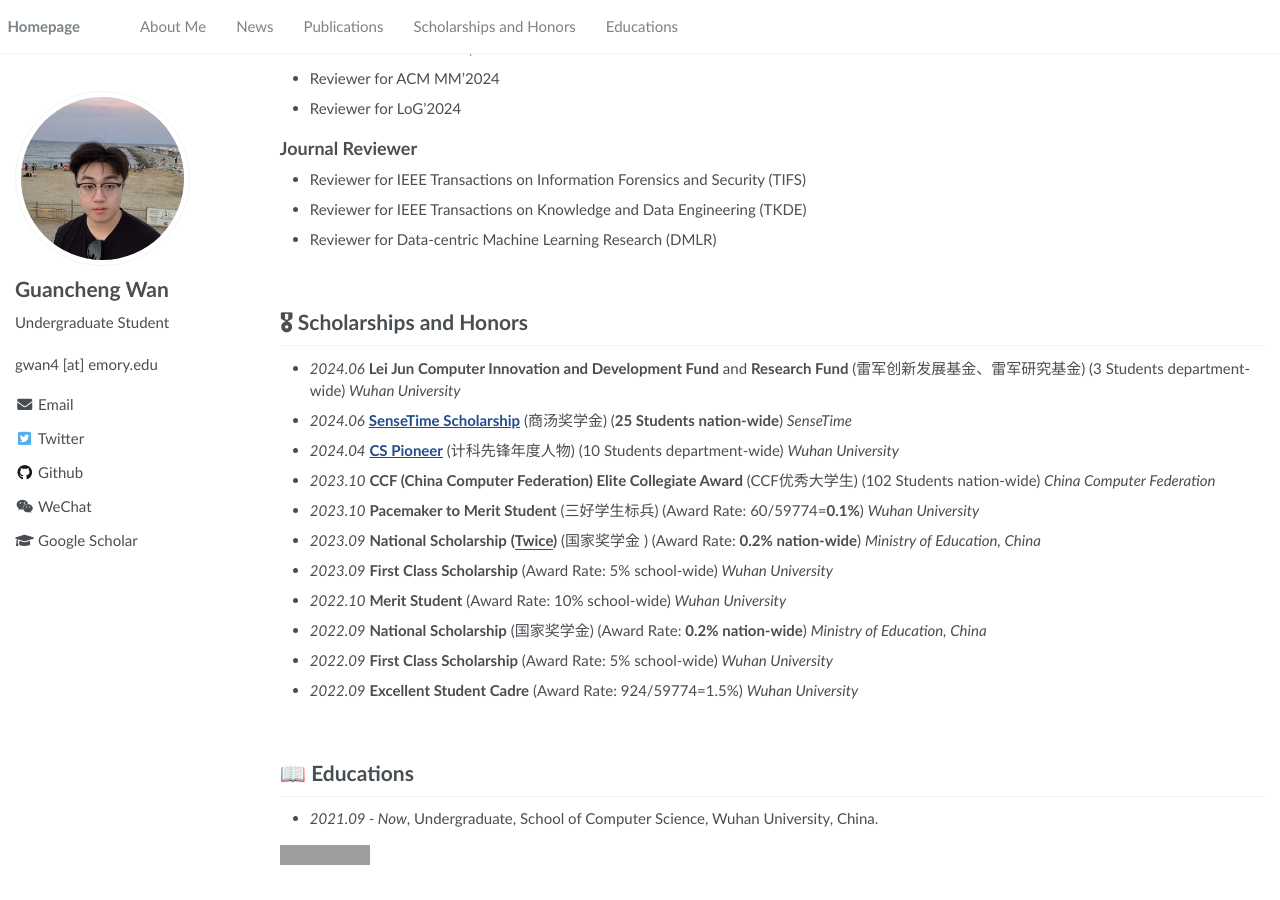
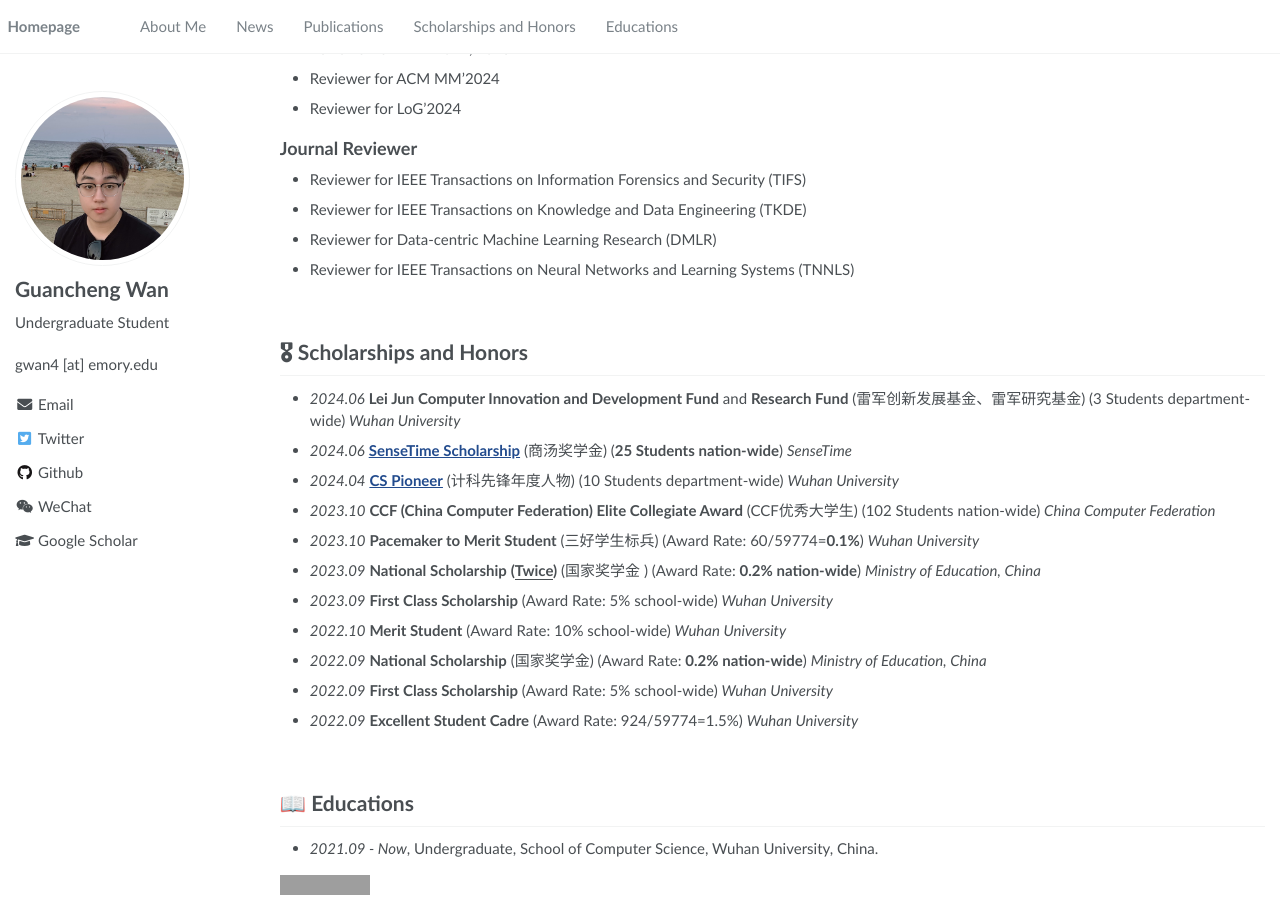
Before and after one commit to SuHui03/guanchengWan.github.io, a Jekyll site: the page built from _pages/about.md, in a window 1280 px wide and 900 px high, scrolled down 2837 px. Built offline with Jekyll 4.4.1, drawn with Linux system fonts in a browser that asks for light colours; grey boxes are pictures that could not be loaded.

Commit message:
Update about.md

```diff
--- a/_pages/about.md
+++ b/_pages/about.md
@@ -276,6 +276,7 @@ Generalizable Federated Graph Learning under Homophily Heterogeneity
 - Reviewer for IEEE Transactions on Information Forensics and Security (TIFS)
 - Reviewer for IEEE Transactions on Knowledge and Data Engineering (TKDE)
 - Reviewer for Data-centric Machine Learning Research (DMLR)
+- Reviewer for IEEE Transactions on Neural Networks and Learning Systems (TNNLS)
 
 <br/>
 
```
